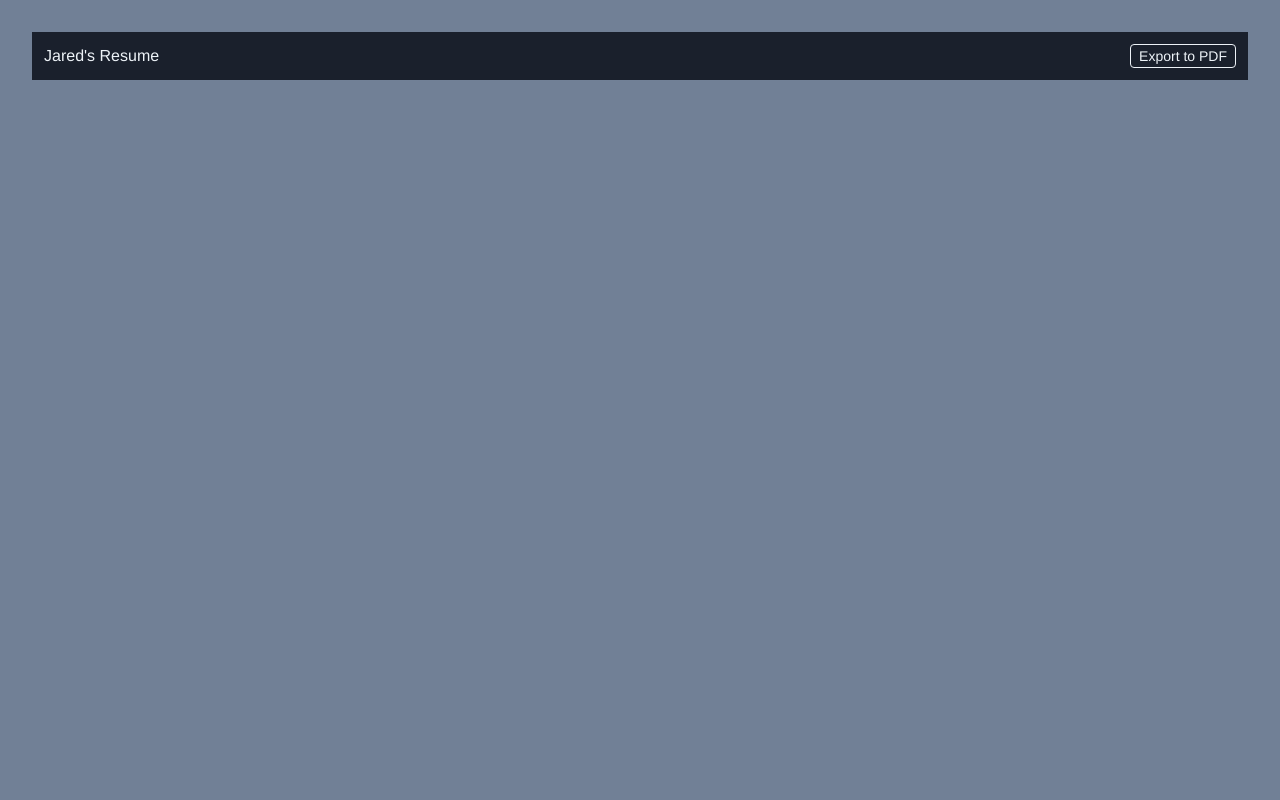
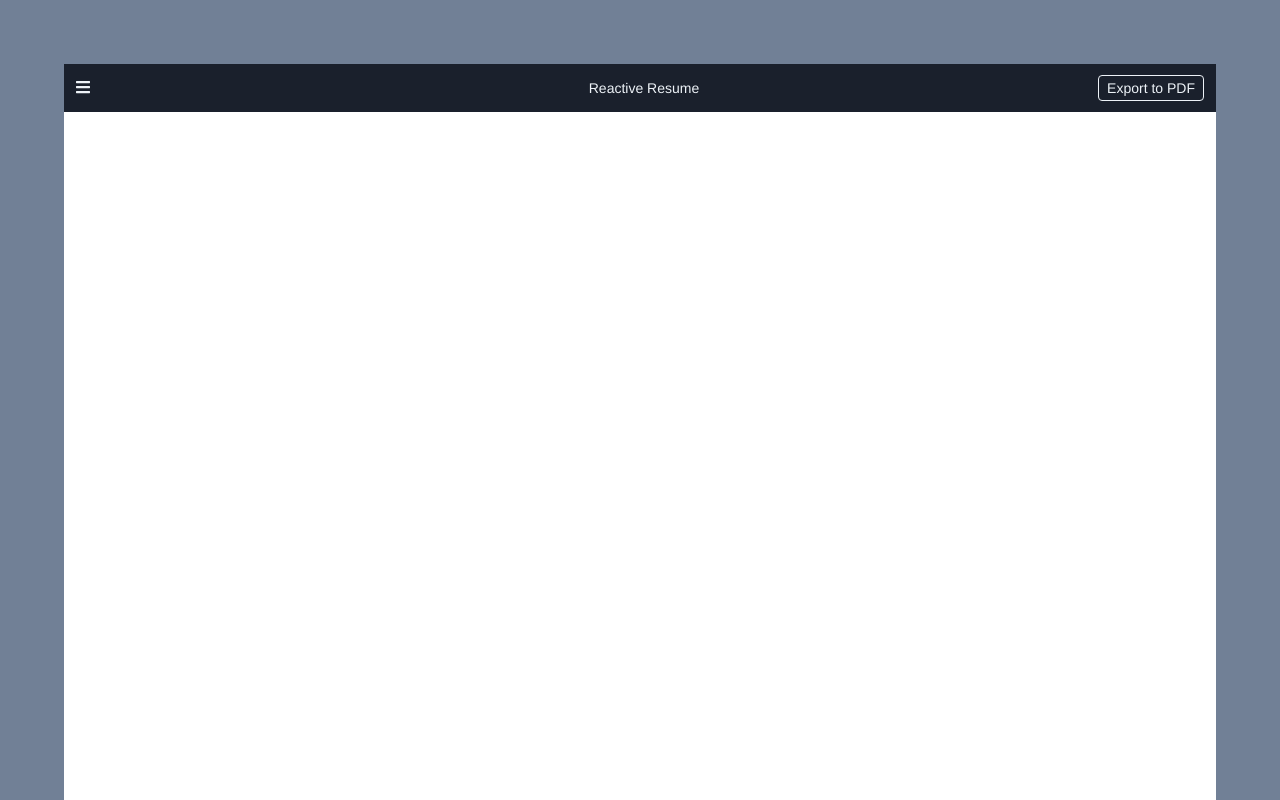
Before and after one commit to jtzook/generate-resume, a Vue app: page / in a window 1280 px wide. Built offline with nearby package versions, Linux system fonts and the light colour scheme.

Commit message:
added font awesome

```diff
--- a/package.json
+++ b/package.json
@@ -8,6 +8,8 @@
     "lint": "vue-cli-service lint"
   },
   "dependencies": {
+    "@fortawesome/fontawesome-svg-core": "^1.2.30",
+    "@fortawesome/free-solid-svg-icons": "^5.14.0",
     "core-js": "^3.6.5",
     "tailwindcss": "^1.7.6",
     "vue": "^3.0.0-0"
--- a/public/index.html
+++ b/public/index.html
@@ -1,15 +1,19 @@
 <!DOCTYPE html>
 <html lang="en">
   <head>
-    <meta charset="utf-8">
-    <meta http-equiv="X-UA-Compatible" content="IE=edge">
-    <meta name="viewport" content="width=device-width,initial-scale=1.0">
-    <link rel="icon" href="<%= BASE_URL %>favicon.ico">
+    <meta charset="utf-8" />
+    <meta http-equiv="X-UA-Compatible" content="IE=edge" />
+    <meta name="viewport" content="width=device-width,initial-scale=1.0" />
+    <link rel="icon" href="<%= BASE_URL %>favicon.ico" />
     <title><%= htmlWebpackPlugin.options.title %></title>
   </head>
   <body>
     <noscript>
-      <strong>We're sorry but <%= htmlWebpackPlugin.options.title %> doesn't work properly without JavaScript enabled. Please enable it to continue.</strong>
+      <strong
+        >We're sorry but <%= htmlWebpackPlugin.options.title %> doesn't work
+        properly without JavaScript enabled. Please enable it to
+        continue.</strong
+      >
     </noscript>
     <div id="app"></div>
     <!-- built files will be auto injected -->
--- a/src/App.vue
+++ b/src/App.vue
@@ -1,9 +1,12 @@
 <template>
   <div
-    id="app"
+    id="page-wrapper"
     class="h-screen w-screen bg-gray-600 overflow-auto"
   >
-    <div class="bg-white mx-8 my-8 overflow-auto">
+    <div
+      id="page"
+      class="bg-white h-full m-16 rounded"
+    >
       <NavBar />
     </div>
   </div>
@@ -11,6 +14,13 @@
 
 <script>
 import NavBar from "./components/NavBar";
+
+import { library, dom } from "@fortawesome/fontawesome-svg-core";
+import { faCamera } from "@fortawesome/free-solid-svg-icons";
+
+library.add(faCamera);
+dom.watch();
+
 export default {
   name: "App",
   components: {
--- a/src/components/NavBar.vue
+++ b/src/components/NavBar.vue
@@ -1,9 +1,14 @@
 <template>
   <nav class="flex items-center justify-between bg-gray-900 p-3">
-    <div class="flex flex-grow text-gray-200">
-      Jared's Resume
+    <div class="flex-1 text-left text-gray-200 mr-2 hover:text-gray-900 hover:bg-gray-200">
+      <i class="fas fa-bars" />
     </div>
-    <div class="flex flex-shrink">
+    <div class="flex-0 text-gray-200">
+      <span class="text-sm">
+        Reactive Resume
+      </span>
+    </div>
+    <div class="flex-1 text-right hide-if-mobile">
       <a
         href="#"
         class="text-sm px-2 py-1 leading-none border rounded text-gray-200 border-gray-200 hover:text-gray-900 hover:bg-gray-200"
@@ -11,3 +16,20 @@
     </div>
   </nav>
 </template>
+
+<script>
+export default {
+  data() {
+    return {};
+  },
+};
+</script>
+
+<style scoped>
+/* sm */
+@media only screen and (max-width: 640px) {
+  .hide-if-mobile {
+    display: none;
+  }
+}
+</style>
--- a/src/main.js
+++ b/src/main.js
@@ -1,5 +1,9 @@
-import { createApp } from 'vue'
-import App from './App.vue'
-import './assets/tailwind.css'
+import { createApp } from "vue";
+import App from "./App.vue";
+import "./assets/tailwind.css";
+import { library } from "@fortawesome/fontawesome-svg-core";
+import { faBars } from "@fortawesome/free-solid-svg-icons";
 
-createApp(App).mount('#app')
+library.add(faBars);
+
+createApp(App).mount("#app");
```
Also changed, not shown: 1 other file (tests, documents, lock files or other folders).
